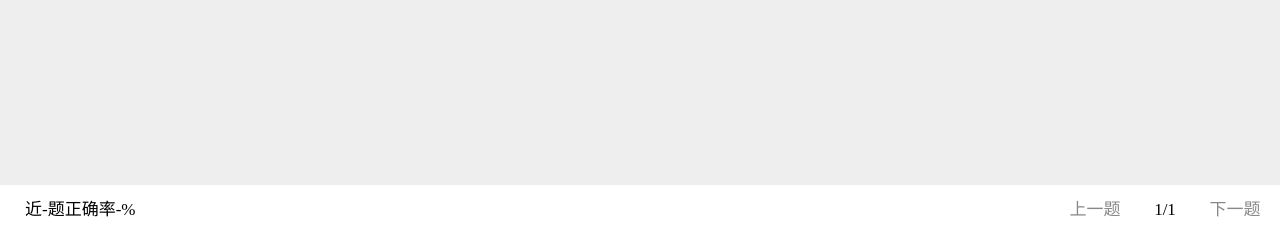
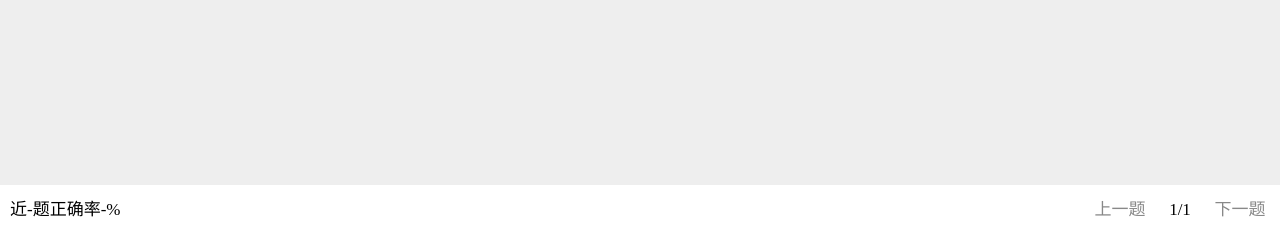
Before and after one commit to 0780wxy/0780wxy.github.io, a PHP site: page / in a window 1280 px wide. Shown: the part 565-800 px from the top of the page. Run offline with PHP 8.4, Linux system fonts and the light colour scheme.

Commit message:
Update style.css

```diff
--- a/style.css
+++ b/style.css
@@ -49,12 +49,12 @@ html,body{
 }
 
 #accuracy{
-    width: calc(100% - 245px);
-    margin-left: 25px;
+    width: calc(100% - 200px);
+    margin-left: 10px;
 }
 
 #bottomBar .btn{
-    width: 70px;
+    width: 60px;
     text-align: center;
 }
 
```
